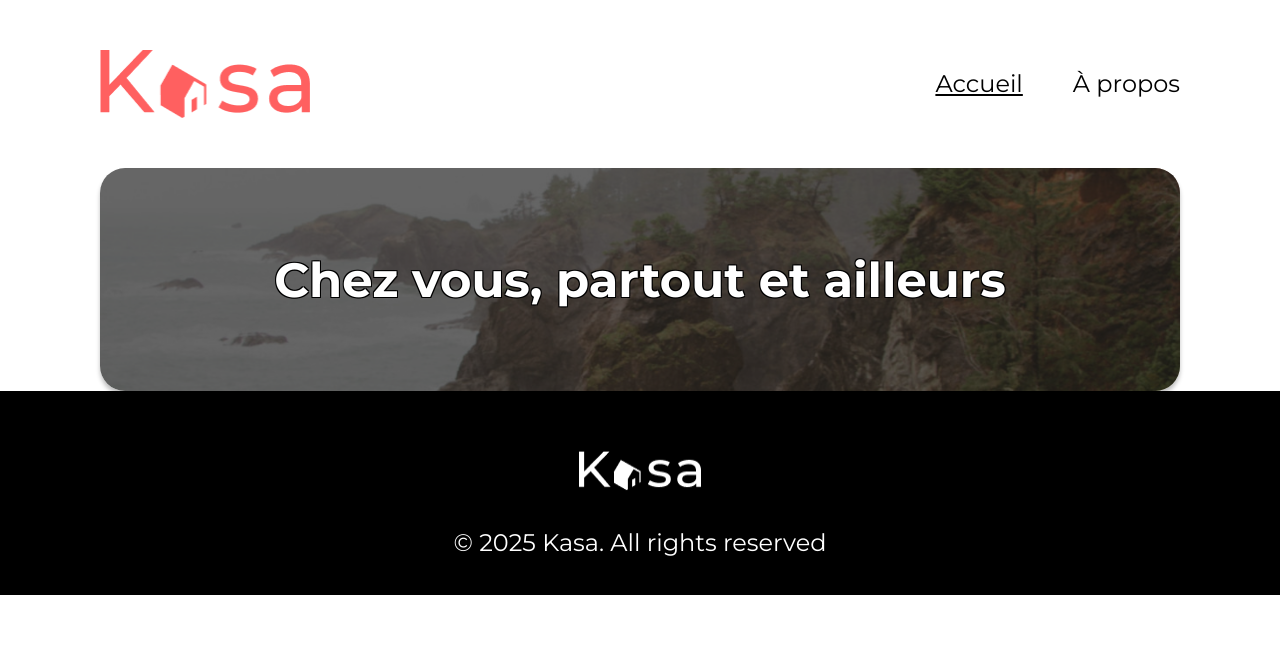
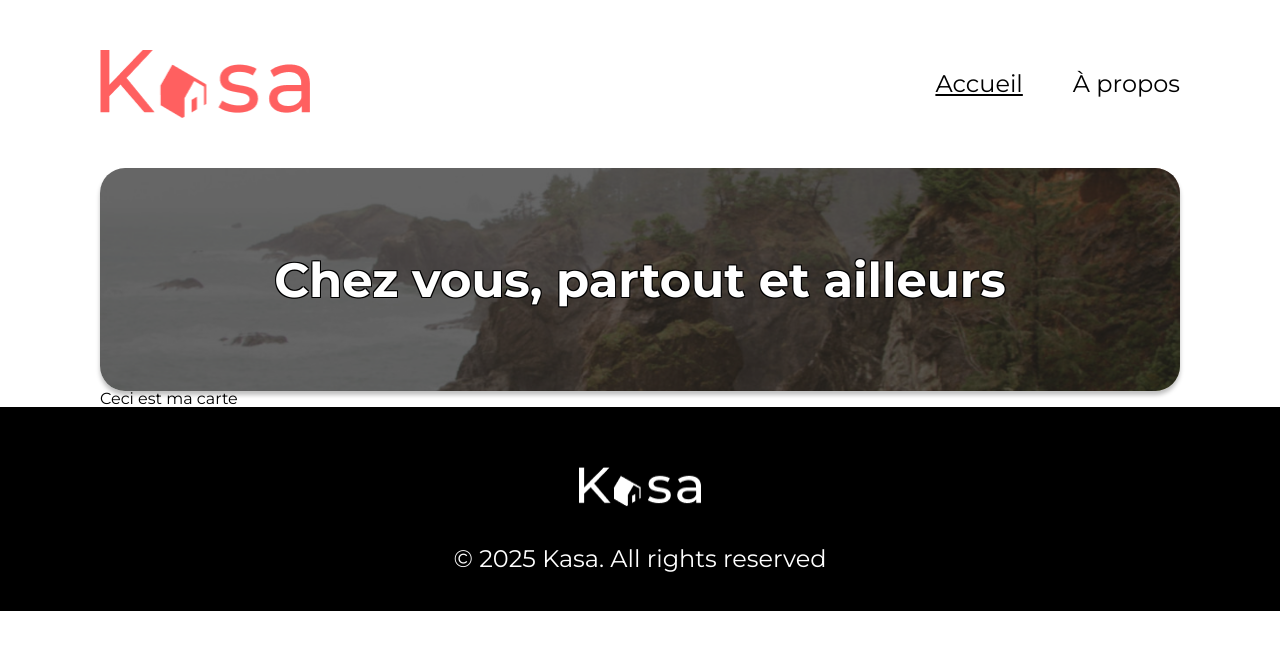
Before and after one commit to n-bon/kasa-oc, a React (Vite) app: page / in a window 1280 px wide. Shown: the top 650 px of the page. Built offline with nearby package versions, Linux system fonts and the light colour scheme.

Commit message:
Build (Home) Add thumbs structure

```diff
--- /dev/null
+++ b/src/assets/components/Thumb/index.jsx
@@ -0,0 +1,9 @@
+function Thumb() {
+    return (
+        <div>
+            <p>Ceci est ma carte</p>
+        </div>
+    )
+}
+
+export default Thumb
--- /dev/null
+++ b/src/assets/components/ThumbsGrid/index.jsx
@@ -0,0 +1,11 @@
+import Thumb from "../Thumb";
+
+function ThumbsGrid () {
+    return (
+        <section>
+            <Thumb />
+        </section>
+    )
+}
+
+export default ThumbsGrid
--- a/src/pages/Home/index.jsx
+++ b/src/pages/Home/index.jsx
@@ -1,11 +1,13 @@
-import Banner from "../../assets/components/Banner"
+import Banner from '../../assets/components/Banner'
 import backgroundImage from '../../../public/images/ocean.jpg'
+import ThumbsGrid from '../../assets/components/ThumbsGrid'
 
 function Home() {
 
   return (
     <main>
       <Banner title='Chez vous, partout et ailleurs' image={backgroundImage}/>
+      <ThumbsGrid />
     </main>
   )
 }
```
